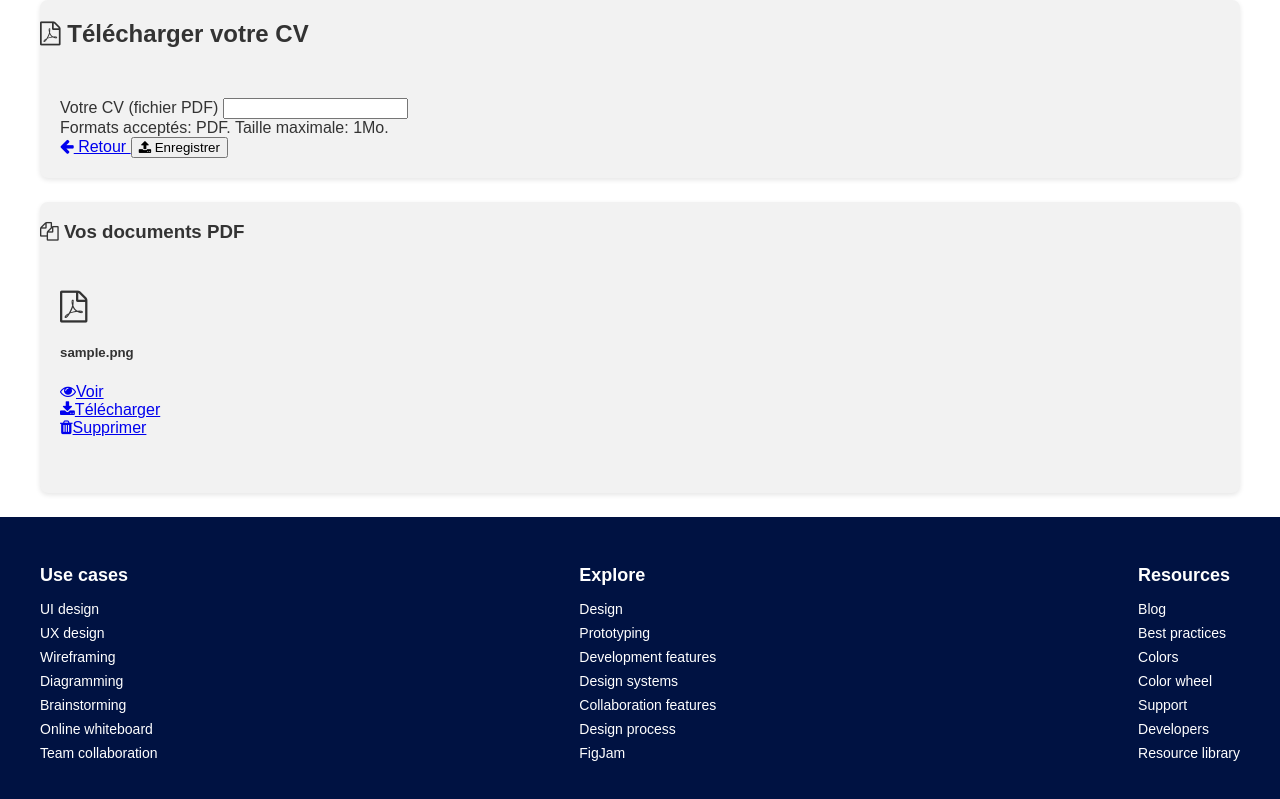
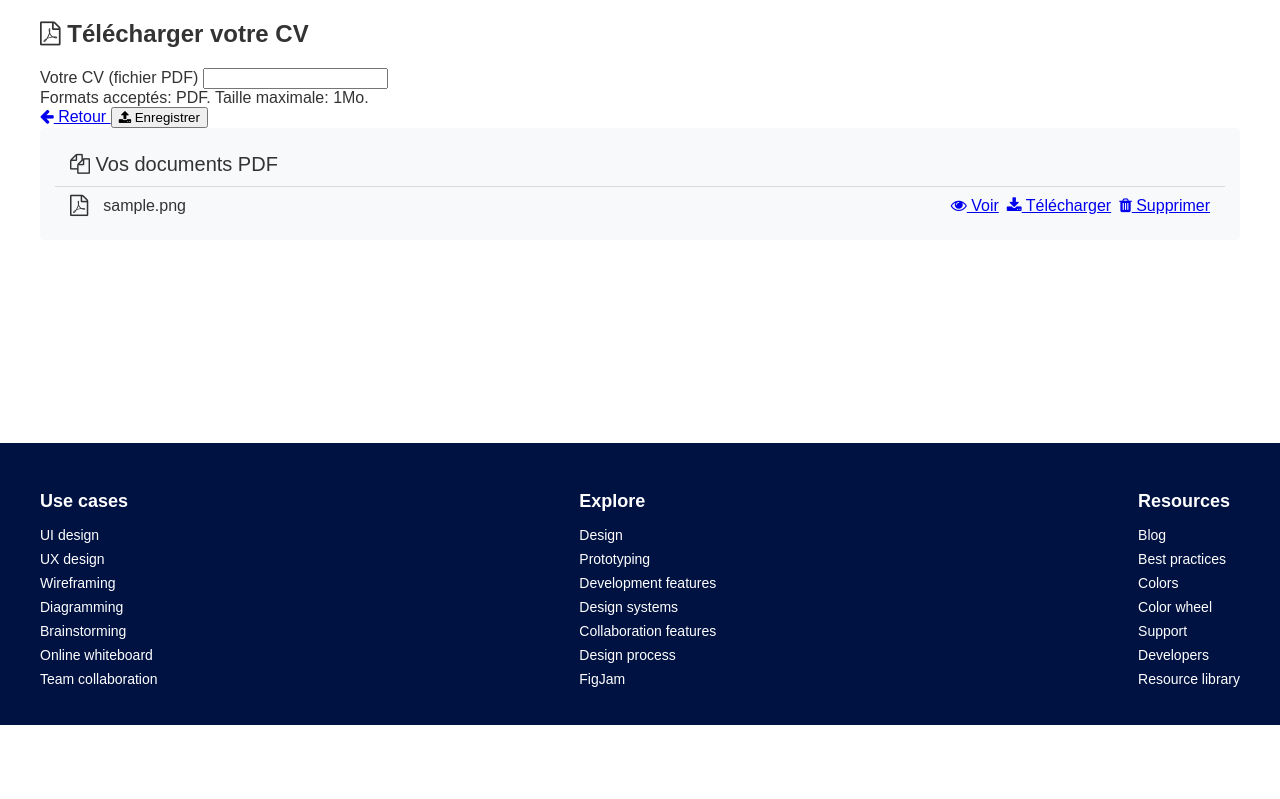
Before and after one commit to LinkPlayG/WEB, a Symfony app: template templates/pdf_upload/index.html.twig in a window 1280 px wide. Shown: the part 75-874 px from the top of the page. After the commit the page ends 800 px from the top, so only its background shows below. Run offline with Twig, Linux system fonts and the light colour scheme; the template is opened without the code that fills it: most values are stand-ins (such as "Sample title", 1, 10 or a date in 2020); form fields are guessed from the names that the template uses; some libraries are stand-ins or nearby versions.

Commit message:
Stylistic changes to pdfupload

```diff
--- /dev/null
+++ b/public/css/cv.css
@@ -0,0 +1,58 @@
+.pdf-header {
+    display: flex;
+    align-items: center;
+    padding: 10px 15px;
+    background-color: #f8f9fa;
+    border-bottom: 1px solid rgba(0,0,0,.125);
+    margin-bottom: 0;
+}
+.pdf-header h3 {
+    margin: 0;
+    font-size: 1.25rem;
+    font-weight: 500;
+}
+.pdf-content {
+    padding: 0;
+}
+.pdf-item {
+    display: flex;
+    align-items: center;
+    justify-content: space-between;
+    padding: 10px 15px;
+    margin-bottom: 0;
+    border-bottom: 1px solid rgba(0,0,0,.125);
+}
+.pdf-item:last-child {
+    border-bottom: none;
+}
+.pdf-icon-title {
+    display: flex;
+    align-items: center;
+    flex: 1;
+}
+.pdf-icon {
+    margin-right: 15px;
+    flex-shrink: 0;
+}
+.pdf-title {
+    margin: 0;
+    word-break: break-word;
+    max-width: 400px;
+}
+.pdf-actions {
+    display: flex;
+    align-items: center;
+    gap: 8px;
+}
+.pdf-action-btn {
+    white-space: nowrap;
+}
+.pdf-container {
+    margin-top: 0;
+    padding-top: 0;
+}
+.main-container {
+    padding: 15px;
+    background-color: #f8f9fa;
+    border-radius: 0.25rem;
+}
--- a/templates/pdf_upload/index.html.twig
+++ b/templates/pdf_upload/index.html.twig
@@ -1,9 +1,70 @@
+
 {% extends 'base.html.twig' %}
 {% block title %}Télécharger votre CV - Interned{% endblock %}
 {% block stylesheets %}
 {{ parent() }}
-<link rel="stylesheet" href="{{ asset('css/profile.css') }}">
+<link rel="stylesheet" href="{{ asset('css/cv.css') }}">
 <link rel="stylesheet" href="https://cdnjs.cloudflare.com/ajax/libs/font-awesome/4.7.0/css/font-awesome.min.css">
+<style>
+    .pdf-header {
+        display: flex;
+        align-items: center;
+        padding: 10px 15px;
+        background-color: #f8f9fa;
+        border-bottom: 1px solid rgba(0,0,0,.125);
+        margin-bottom: 0;
+    }
+    .pdf-header h3 {
+        margin: 0;
+        font-size: 1.25rem;
+        font-weight: 500;
+    }
+    .pdf-content {
+        padding: 0;
+    }
+    .pdf-item {
+        display: flex;
+        align-items: center;
+        justify-content: space-between;
+        padding: 10px 15px;
+        margin-bottom: 0;
+        border-bottom: 1px solid rgba(0,0,0,.125);
+    }
+    .pdf-item:last-child {
+        border-bottom: none;
+    }
+    .pdf-icon-title {
+        display: flex;
+        align-items: center;
+        flex: 1;
+    }
+    .pdf-icon {
+        margin-right: 15px;
+        flex-shrink: 0;
+    }
+    .pdf-title {
+        margin: 0;
+        word-break: break-word;
+        max-width: 400px;
+    }
+    .pdf-actions {
+        display: flex;
+        align-items: center;
+        gap: 8px;
+    }
+    .pdf-action-btn {
+        white-space: nowrap;
+    }
+    .pdf-container {
+        margin-top: 0;
+        padding-top: 0;
+    }
+    .main-container {
+        padding: 15px;
+        background-color: #f8f9fa;
+        border-radius: 0.25rem;
+    }
+</style>
 {% endblock %}
 {% block body %}
 <div class="container p-0">
@@ -38,43 +99,32 @@
             </div>
 
             {% if pdfs is defined and pdfs|length > 0 %}
-            <div class="card mt-4">
-                <div class="card-header">
+                        <div class="main-container mt-4">
+                <div class="pdf-header">
                     <h3><i class="fa fa-files-o" aria-hidden="true"></i> Vos documents PDF</h3>
                 </div>
-                <div class="card-body p-0">
-                    <div class="list-group list-group-flush">
+                <div class="pdf-content">
                     {% for pdf_item in pdfs %}
-                        <div class="list-group-item">
-                            <div class="d-flex align-items-center justify-content-between">
-                                <div class="d-flex align-items-center">
-                                    <div class="me-3">
-                                        <i class="fa fa-file-pdf-o fa-2x text-danger" aria-hidden="true"></i>
+                    <div class="pdf-item">
+                        <div class="pdf-icon-title">
+                            <div class="pdf-icon">
+                                <i class="fa fa-file-pdf-o fa-lg text-danger" aria-hidden="true"></i>
                             </div>
-                                    <div>
-                                        <h5 class="mb-0">{{ pdf_item.filename }}</h5>
+                            <span class="pdf-title">{{ pdf_item.filename }}</span>
                         </div>
-                                </div>
-                                <div>
-                                    <a href="{{ asset('uploads/' ~ pdf_item.filename) }}" class="btn btn-outline-primary btn-sm me-2" target="_blank">
-                                        <i class="fa fa-eye" aria-hidden="true"></i>Voir
+                        <div class="pdf-actions">
+                            <a href="{{ asset('uploads/' ~ pdf_item.filename) }}" class="btn btn-outline-primary btn-sm pdf-action-btn" target="_blank">
+                                <i class="fa fa-eye" aria-hidden="true"></i> Voir
                             </a>
-                                    <br>
-                                    <a href="{{ asset('uploads/' ~ pdf_item.filename) }}" class="btn btn-outline-success btn-sm" download>
-                                        <i class="fa fa-download" aria-hidden="true"></i>Télécharger
+                            <a href="{{ asset('uploads/' ~ pdf_item.filename) }}" class="btn btn-outline-success btn-sm pdf-action-btn" download>
+                                <i class="fa fa-download" aria-hidden="true"></i> Télécharger
                             </a>
-                                    <br>
-                                    <a href="{{ path('app_pdf_delete', {'id': pdf_item.id}) }}" class="btn btn-outline-danger btn-sm" onclick="return confirm('Êtes-vous sûr de vouloir supprimer ce document?')">
-                                        <i class="fa fa-trash" aria-hidden="true"></i>Supprimer
+                            <a href="{{ path('app_pdf_delete', {'id': pdf_item.id}) }}" class="btn btn-outline-danger btn-sm pdf-action-btn" onclick="return confirm('Êtes-vous sûr de vouloir supprimer ce document?')">
+                                <i class="fa fa-trash" aria-hidden="true"></i> Supprimer
                             </a>
                         </div>
                     </div>
-                            </div>
-                        </div>
-                        <br>
-                        <br>
                     {% endfor %}
-                    </div>
                 </div>
             </div>
             {% else %}
--- a/templates/profile/index.html.twig
+++ b/templates/profile/index.html.twig
@@ -86,10 +86,11 @@
         <div class="card mb-3">
             <div class="cv-details">
                 <br>
-                <h3 class="card-title">Mes CV</h3>
                 <a href="{{ path('app_cv') }}" class="download-link">
                     <i class="fa fa-download download-icon" aria-hidden="true"></i>
                 </a>
+                <h3 class="card-title">Mes CV</h3>
+
             <div class="card-body cv-card-body">
                 {% if pdfs is defined and pdfs|length > 0 %}
                     <div class="pdf-list mt-3">
```
Also changed, not shown: 5 other files. Lines whose indentation alone changed are shown as unchanged.
